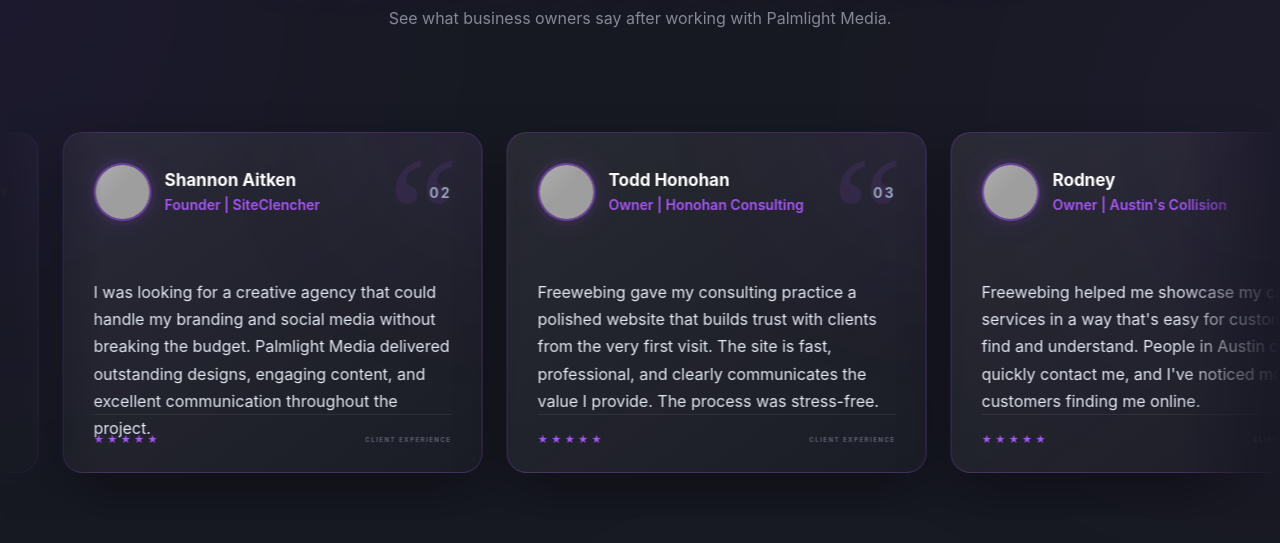
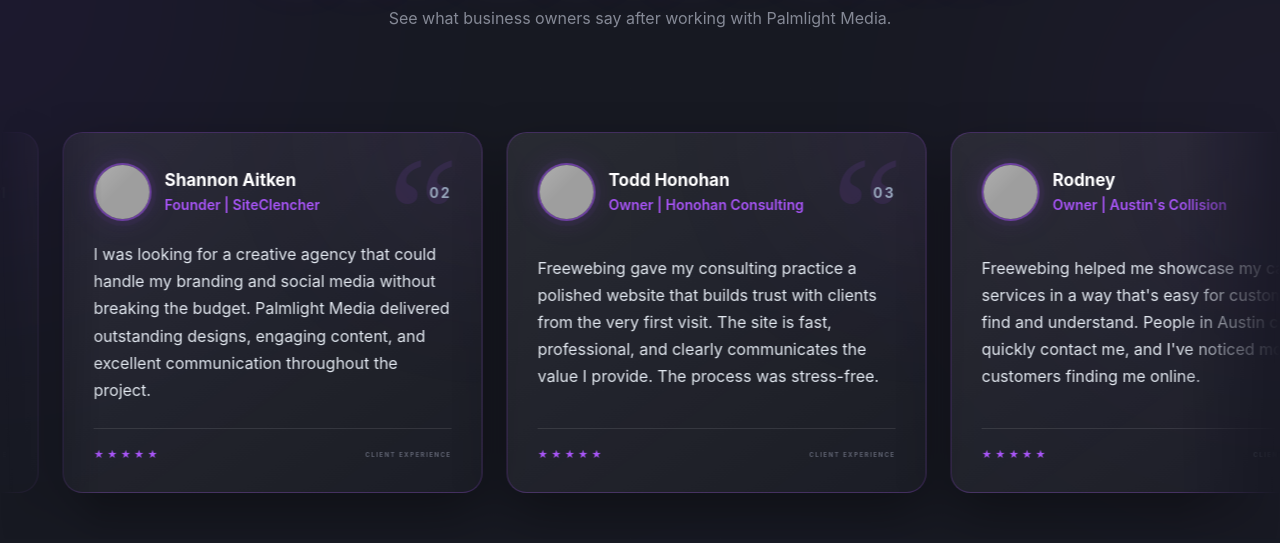
Before and after one commit to itsimran02/palmlightmedia-1.com, a Next.js app: page / in a window 1280 px wide. Shown: the part 6800-7343 px from the top of the page. Built offline with nearby package versions, Linux system fonts and the light colour scheme; grey boxes are pictures that could not be loaded.

Commit message:
refactor: modernize card layout with flexbox and update spacing for testimonial components

```diff
--- a/src/common/style/globals.css
+++ b/src/common/style/globals.css
@@ -358,7 +358,7 @@ li {
   width: 420px !important;
   min-width: 420px !important;
   height: auto !important;
-  min-height: 290px !important;
+  min-height: 340px !important;
   padding: 30px !important;
   border-radius: 20px !important;
   background: linear-gradient(145deg, rgba(255, 255, 255, 0.08), rgba(255, 255, 255, 0.02)) !important;
@@ -367,6 +367,10 @@ li {
   -webkit-backdrop-filter: blur(16px) !important;
   box-shadow: 0 20px 50px rgba(0, 0, 0, 0.35) !important;
   transition: transform 0.35s cubic-bezier(0.16, 1, 0.3, 1), border-color 0.35s ease, box-shadow 0.35s ease !important;
+  display: flex !important;
+  flex-direction: column !important;
+  justify-content: space-between !important;
+  position: relative !important;
 }
 
 .plm-testimonial-card:hover {
@@ -396,11 +400,35 @@ li {
   letter-spacing: 2px !important;
 }
 
+.plm-card-content {
+  margin-top: 20px !important;
+  margin-bottom: 24px !important;
+  flex: 1 1 auto !important;
+  display: flex !important;
+  align-items: center !important;
+}
+
 .plm-card-content p {
   font-size: 16px !important;
   line-height: 1.7 !important;
   color: #e2e8f0 !important;
   font-weight: 400 !important;
+  margin: 0 !important;
+}
+
+.plm-card-bottom {
+  position: relative !important;
+  bottom: auto !important;
+  left: auto !important;
+  right: auto !important;
+  width: 100% !important;
+  margin-top: auto !important;
+  padding-top: 18px !important;
+  border-top: 1px solid rgba(255, 255, 255, 0.1) !important;
+  display: flex !important;
+  align-items: center !important;
+  justify-content: space-between !important;
+  z-index: 5 !important;
 }
 
 /* --- SEAMLESS GPU MARQUEE KEYFRAMES --- */
```
Also changed, not shown: src/common/style/plm-styles.css.
